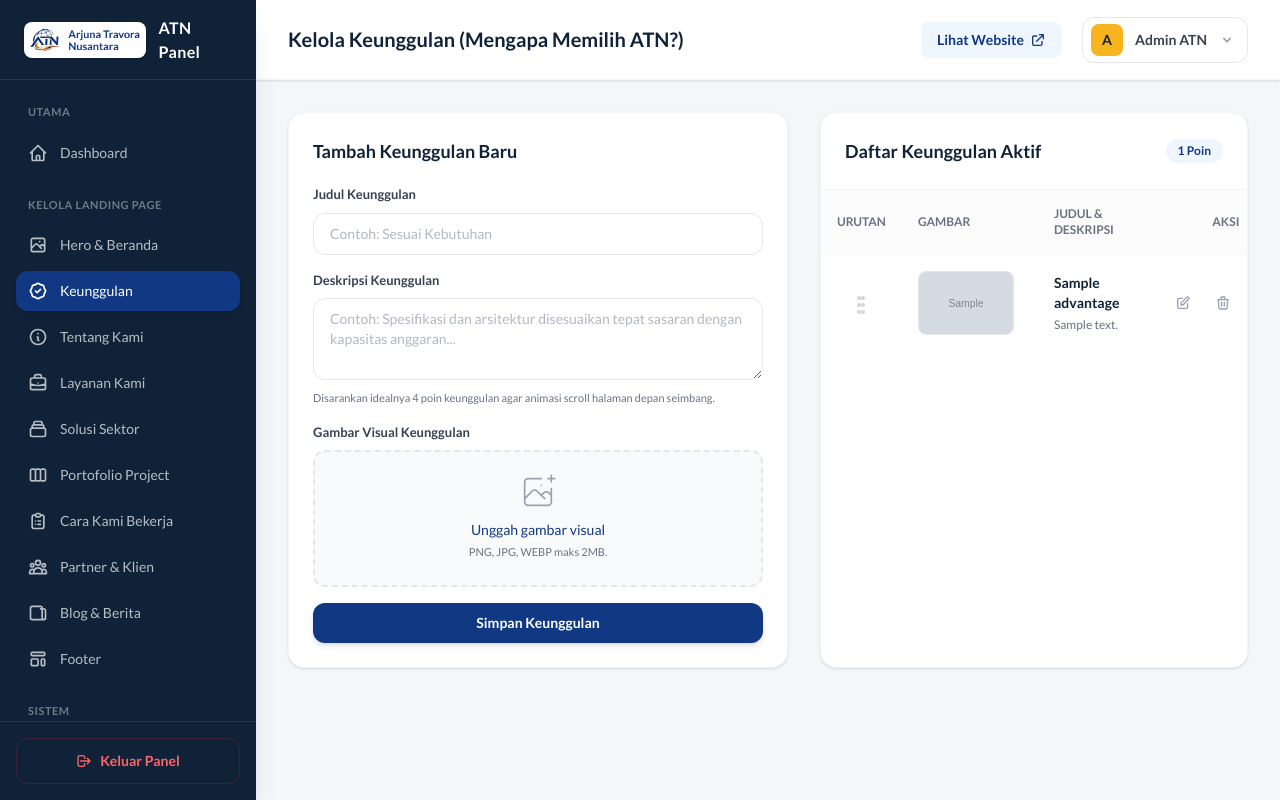
After one commit to fadlimaghfirli/ArjunaTravoraNusantara, a Laravel app: page /advantages in a window 1280 px wide. The commit adds this page. Run offline with Laravel 12, Linux system fonts and the light colour scheme; a user stored in the database is signed in; data comes from the database, SQL or seed files in the repository; tables that the repository leaves empty hold one stand-in row (values such as "Sample post"); grey boxes marked "Sample" are stand-in pictures; style sheets or scripts are compiled from the project's sources; some libraries are stand-ins or nearby versions.

Commit message:
Tambah modul section keunggulan

```diff
--- /dev/null
+++ b/app/Http/Controllers/AdvantageController.php
@@ -0,0 +1,85 @@
+<?php
+
+namespace App\Http\Controllers;
+
+use App\Models\Advantage;
+use Illuminate\Http\Request;
+use Illuminate\Support\Facades\Storage;
+
+class AdvantageController extends Controller
+{
+    public function index()
+    {
+        $advantages = Advantage::orderBy('sort_order', 'asc')->get();
+        return view('admin.advantages.index', compact('advantages'));
+    }
+
+    public function store(Request $request)
+    {
+        $request->validate([
+            'title' => 'required|string|max:120',
+            'description' => 'required|string|max:350',
+            'image' => 'required|image|mimes:jpeg,png,jpg,webp|max:2048',
+        ]);
+
+        $lastOrder = Advantage::max('sort_order') ?? 0;
+        $imagePath = $request->file('image')->store('advantages', 'public');
+
+        Advantage::create([
+            'title' => $request->title,
+            'description' => $request->description,
+            'image' => $imagePath,
+            'is_active' => true,
+            'sort_order' => $lastOrder + 1,
+        ]);
+
+        return back()->with('success', 'Poin keunggulan berhasil ditambahkan!');
+    }
+
+    public function update(Request $request, Advantage $advantage)
+    {
+        $request->validate([
+            'title' => 'required|string|max:120',
+            'description' => 'required|string|max:350',
+            'image' => 'nullable|image|mimes:jpeg,png,jpg,webp|max:2048',
+        ]);
+
+        $data = $request->only(['title', 'description']);
+
+        if ($request->hasFile('image')) {
+            if (Storage::disk('public')->exists($advantage->image)) {
+                Storage::disk('public')->delete($advantage->image);
+            }
+            $data['image'] = $request->file('image')->store('advantages', 'public');
+        }
+
+        $advantage->update($data);
+
+        return back()->with('success', 'Poin keunggulan berhasil diperbarui!');
+    }
+
+    public function reorder(Request $request)
+    {
+        $request->validate([
+            'order' => 'required|array',
+            'order.*' => 'integer|exists:advantages,id',
+        ]);
+
+        foreach ($request->order as $index => $id) {
+            Advantage::where('id', $id)->update(['sort_order' => $index]);
+        }
+
+        return response()->json(['success' => true]);
+    }
+
+    public function destroy(Advantage $advantage)
+    {
+        if (Storage::disk('public')->exists($advantage->image)) {
+            Storage::disk('public')->delete($advantage->image);
+        }
+
+        $advantage->delete();
+
+        return back()->with('success', 'Poin keunggulan berhasil dihapus!');
+    }
+}
--- /dev/null
+++ b/app/Models/Advantage.php
@@ -0,0 +1,19 @@
+<?php
+
+namespace App\Models;
+
+use Illuminate\Database\Eloquent\Factories\HasFactory;
+use Illuminate\Database\Eloquent\Model;
+
+class Advantage extends Model
+{
+    use HasFactory;
+
+    protected $fillable = [
+        'title',
+        'description',
+        'image',
+        'is_active',
+        'sort_order',
+    ];
+}
--- /dev/null
+++ b/resources/views/admin/advantages/index.blade.php
@@ -0,0 +1,251 @@
+<x-app-layout>
+    <x-slot name="header">
+        <h2 class="font-bold text-xl text-[#102238] leading-tight">
+            {{ __('Kelola Keunggulan (Mengapa Memilih ATN?)') }}
+        </h2>
+    </x-slot>
+
+    @if (session('success'))
+    <div class="mb-6 bg-emerald-50 border border-emerald-200 text-emerald-700 px-4 py-3 rounded-xl relative flex items-center gap-3">
+        <svg class="w-5 h-5" fill="none" stroke="currentColor" viewBox="0 0 24 24">
+            <path stroke-linecap="round" stroke-linejoin="round" stroke-width="2" d="M5 13l4 4L19 7"></path>
+        </svg>
+        <span class="font-medium text-sm">{{ session('success') }}</span>
+    </div>
+    @endif
+
+    <!-- Alpine Wrapper Utama -->
+    <div x-data="advantageManager()" class="grid grid-cols-1 xl:grid-cols-[500px_minmax(0,1fr)] gap-8">
+
+        <!-- PANEL KIRI (Form Tambah / Edit) -->
+        <div>
+            <div class="bg-white rounded-2xl border border-gray-100 shadow-sm p-6 sticky top-6 transition-all" :class="editMode ? 'ring-2 ring-[#F8B41C]' : ''">
+
+                <div class="flex justify-between items-center mb-5">
+                    <h3 class="text-lg font-bold text-[#102238]" x-text="editMode ? 'Edit Poin Keunggulan' : 'Tambah Keunggulan Baru'"></h3>
+                    <button type="button" x-show="editMode" @click="cancelEdit()" class="text-sm font-semibold text-red-500 hover:text-red-700 bg-red-50 px-3 py-1 rounded-lg transition-colors" x-cloak>Batal Edit</button>
+                </div>
+
+                <form :action="formAction" method="POST" enctype="multipart/form-data" class="space-y-4">
+                    @csrf
+                    <template x-if="editMode"><input type="hidden" name="_method" value="PUT"></template>
+
+                    <div>
+                        <label class="block text-[13px] font-bold text-gray-700 mb-2">Judul Keunggulan</label>
+                        <input type="text" name="title" x-model="formData.title" required placeholder="Contoh: Sesuai Kebutuhan"
+                            class="w-full rounded-xl border border-gray-200 px-4 py-2.5 text-sm focus:border-[#113883] focus:ring-1 focus:ring-[#113883] outline-none transition-all">
+                        @error('title') <span class="text-xs text-red-500 mt-1 block">{{ $message }}</span> @enderror
+                    </div>
+
+                    <div>
+                        <label class="block text-[13px] font-bold text-gray-700 mb-2">Deskripsi Keunggulan</label>
+                        <textarea name="description" x-model="formData.description" required rows="3" placeholder="Contoh: Spesifikasi dan arsitektur disesuaikan tepat sasaran dengan kapasitas anggaran..."
+                            class="w-full rounded-xl border border-gray-200 px-4 py-2.5 text-sm focus:border-[#113883] focus:ring-1 focus:ring-[#113883] outline-none transition-all"></textarea>
+                        <p class="text-[11px] text-gray-500 mt-1">Disarankan idealnya 4 poin keunggulan agar animasi scroll halaman depan seimbang.</p>
+                        @error('description') <span class="text-xs text-red-500 mt-1 block">{{ $message }}</span> @enderror
+                    </div>
+
+                    <!-- Gambar Visual Keunggulan -->
+                    <div>
+                        <label class="block text-[13px] font-bold text-gray-700 mb-2 mt-2">Gambar Visual Keunggulan</label>
+
+                        <div x-show="editMode && !fileName && existingImage" class="mb-3 relative rounded-xl overflow-hidden border border-gray-200 h-32 bg-gray-50 flex items-center justify-center" x-cloak>
+                            <img :src="existingImage" class="absolute inset-0 w-full h-full object-cover opacity-60">
+                            <span class="relative z-10 bg-white/90 text-xs font-bold px-3 py-1 rounded shadow-sm text-gray-700">Gambar Saat Ini</span>
+                        </div>
+
+                        <div class="mt-1 flex justify-center px-6 pt-5 pb-6 border-2 border-dashed rounded-xl transition-colors relative group" :class="isDragging ? 'border-[#113883] bg-blue-50' : 'border-gray-200 bg-gray-50 hover:border-[#113883]'"
+                            @dragover.prevent="isDragging = true" @dragleave.prevent="isDragging = false" @drop.prevent="handleDrop($event)">
+
+                            <label for="advantage-file-upload" class="absolute inset-0 w-full h-full cursor-pointer z-20"></label>
+
+                            <div class="space-y-1 text-center pointer-events-none z-10">
+                                <svg class="mx-auto h-10 w-10 transition-colors" :class="isDragging ? 'text-[#113883]' : 'text-gray-400 group-hover:text-[#113883]'" stroke="currentColor" fill="none" viewBox="0 0 48 48">
+                                    <path d="M28 8H12a4 4 0 00-4 4v20m32-12v8m0 0v8a4 4 0 01-4 4H12a4 4 0 01-4-4v-4m32-4l-3.172-3.172a4 4 0 00-5.656 0L28 28M8 32l9.172-9.172a4 4 0 015.656 0L28 28m0 0l4 4m4-24h8m-4-4v8m-12 4h.02" stroke-width="2"
+                                        stroke-linecap="round" stroke-linejoin="round" />
+                                </svg>
+                                <div class="flex text-sm text-gray-600 justify-center mt-2">
+                                    <span class="font-medium text-[#113883]" x-text="fileName ? fileName : (editMode ? 'Pilih gambar baru (opsional)' : 'Unggah gambar visual')"></span>
+                                </div>
+                                <p class="text-[11px] text-gray-500" x-show="!fileName">PNG, JPG, WEBP maks 2MB.</p>
+                            </div>
+                            <input id="advantage-file-upload" name="image" type="file" class="sr-only" accept="image/*" x-ref="fileInput" @change="handleFileSelect($event)" :required="!editMode">
+                        </div>
+                        @error('image') <span class="text-xs text-red-500 mt-1 block">{{ $message }}</span> @enderror
+                    </div>
+
+                    <button type="submit" class="w-full py-2.5 px-4 text-white text-sm font-bold rounded-xl transition-all shadow-md mt-2 flex justify-center items-center gap-2 cursor-pointer"
+                        :class="editMode ? 'bg-[#F8B41C] hover:bg-yellow-500 text-gray-900' : 'bg-[#113883] hover:bg-[#0c2a66]'">
+                        <svg x-show="editMode" class="w-4 h-4" fill="none" stroke="currentColor" viewBox="0 0 24 24">
+                            <path stroke-linecap="round" stroke-linejoin="round" stroke-width="2" d="M4 4v5h.582m15.356 2A8.001 8.001 0 004.582 9m0 0H9m11 11v-5h-.581m0 0a8.003 8.003 0 01-15.357-2m15.357 2H15"></path>
+                        </svg>
+                        <span x-text="editMode ? 'Perbarui Keunggulan' : 'Simpan Keunggulan'"></span>
+                    </button>
+                </form>
+            </div>
+        </div>
+
+        <!-- PANEL KANAN (Tabel Daftar Keunggulan & Sortable) -->
+        <div class="bg-white rounded-2xl border border-gray-100 shadow-sm overflow-hidden flex flex-col relative">
+
+            <div x-show="showReorderAlert" style="display: none;" class="absolute top-0 left-0 right-0 bg-emerald-500 text-white text-center py-2 text-sm font-bold z-10 transition-all" x-transition.opacity>
+                Urutan Keunggulan berhasil diperbarui!
+            </div>
+
+            <div class="p-6 border-b border-gray-100 flex justify-between items-center">
+                <h3 class="text-lg font-bold text-[#102238]">Daftar Keunggulan Aktif</h3>
+                <span class="bg-blue-50 text-[#113883] text-xs font-bold px-3 py-1 rounded-full">{{ $advantages->count() }} Poin</span>
+            </div>
+
+            <div class="overflow-x-auto flex-1 pb-16">
+                <table class="w-full text-sm text-left">
+                    <thead class="text-xs text-gray-500 uppercase bg-gray-50/50 border-b border-gray-100">
+                        <tr>
+                            <th class="px-4 py-4 font-bold text-center w-10">Urutan</th>
+                            <th class="px-4 py-4 font-bold">Gambar</th>
+                            <th class="px-6 py-4 font-bold">Judul & Deskripsi</th>
+                            <th class="px-6 py-4 font-bold text-right">Aksi</th>
+                        </tr>
+                    </thead>
+                    <tbody id="sortable-advantages" class="divide-y divide-gray-100">
+                        @forelse($advantages as $advantage)
+                        <tr class="hover:bg-gray-50/50 transition-colors bg-white group" data-id="{{ $advantage->id }}">
+
+                            <td class="px-4 py-4 text-center drag-handle cursor-grab active:cursor-grabbing text-gray-300 hover:text-gray-500 transition-colors">
+                                <svg class="w-6 h-6 mx-auto" fill="currentColor" viewBox="0 0 24 24">
+                                    <path d="M10 9a2 2 0 100-4 2 2 0 000 4zm0 7a2 2 0 100-4 2 2 0 000 4zm0 7a2 2 0 100-4 2 2 0 000 4zm4-14a2 2 0 100-4 2 2 0 000 4zm0 7a2 2 0 100-4 2 2 0 000 4zm0 7a2 2 0 100-4 2 2 0 000 4z" />
+                                </svg>
+                            </td>
+
+                            <td class="px-4 py-4 w-28">
+                                <div class="w-24 h-16 bg-gray-100 rounded-lg overflow-hidden border border-gray-200">
+                                    <img src="{{ asset('storage/' . $advantage->image) }}" alt="{{ $advantage->title }}" class="w-full h-full object-cover">
+                                </div>
+                            </td>
+
+                            <td class="px-6 py-4">
+                                <p class="font-bold text-[#102238]">{{ $advantage->title }}</p>
+                                <p class="text-xs text-gray-500 mt-1 line-clamp-2">{{ $advantage->description }}</p>
+                            </td>
+
+                            <td class="px-6 py-4 text-right">
+                                <div class="flex items-center justify-end gap-2">
+                                    <button type="button" @click="setEditMode({{ json_encode($advantage) }}, '{{ asset('storage/' . $advantage->image) }}')" class="text-gray-400 hover:text-blue-600 hover:bg-blue-50 p-2 rounded-lg transition-colors"
+                                        title="Edit">
+                                        <svg class="w-4 h-4" fill="none" stroke="currentColor" viewBox="0 0 24 24">
+                                            <path stroke-linecap="round" stroke-linejoin="round" stroke-width="2" d="M11 5H6a2 2 0 00-2 2v11a2 2 0 002 2h11a2 2 0 002-2v-5m-1.414-9.414a2 2 0 112.828 2.828L11.828 15H9v-2.828l8.586-8.586z"></path>
+                                        </svg>
+                                    </button>
+
+                                    <form action="{{ route('advantages.destroy', $advantage->id) }}" method="POST" class="inline-block" onsubmit="return confirm('Hapus poin keunggulan ini?');">
+                                        @csrf
+                                        @method('DELETE')
+                                        <button type="submit" class="text-gray-400 hover:text-red-600 hover:bg-red-50 p-2 rounded-lg transition-colors" title="Hapus">
+                                            <svg class="w-4 h-4" fill="none" stroke="currentColor" viewBox="0 0 24 24">
+                                                <path stroke-linecap="round" stroke-linejoin="round" stroke-width="2" d="M19 7l-.867 12.142A2 2 0 0116.138 21H7.862a2 2 0 01-1.995-1.858L5 7m5 4v6m4-6v6m1-10V4a1 1 0 00-1-1h-4a1 1 0 00-1 1v3M4 7h16">
+                                                </path>
+                                            </svg>
+                                        </button>
+                                    </form>
+                                </div>
+                            </td>
+                        </tr>
+                        @empty
+                        <tr>
+                            <td colspan="4" class="px-6 py-12 text-center text-gray-400">
+                                Belum ada data keunggulan. Silakan tambahkan di form sebelah kiri.
+                            </td>
+                        </tr>
+                        @endforelse
+                    </tbody>
+                </table>
+            </div>
+        </div>
+    </div>
+
+    <script src="https://cdn.jsdelivr.net/npm/sortablejs@latest/Sortable.min.js"></script>
+    <script>
+        document.addEventListener('alpine:init', () => {
+            Alpine.data('advantageManager', () => ({
+                editMode: false,
+                formAction: '{{ route("advantages.store") }}',
+                showReorderAlert: false,
+
+                formData: {
+                    title: @json(old('title', '')),
+                    description: @json(old('description', ''))
+                },
+
+                isDragging: false,
+                fileName: '',
+                existingImage: '',
+
+                init() {
+                    const tbody = document.getElementById('sortable-advantages');
+                    if (tbody) {
+                        Sortable.create(tbody, {
+                            handle: '.drag-handle',
+                            animation: 150,
+                            ghostClass: 'bg-blue-50',
+                            onEnd: () => {
+                                let order = Array.from(tbody.querySelectorAll('tr')).map(row => row.dataset.id);
+                                fetch('{{ route("advantages.reorder") }}', {
+                                    method: 'POST',
+                                    headers: {
+                                        'Content-Type': 'application/json',
+                                        'X-CSRF-TOKEN': document.querySelector('meta[name="csrf-token"]').content
+                                    },
+                                    body: JSON.stringify({ order: order })
+                                }).then(res => res.json())
+                                  .then(data => {
+                                      if (data.success) {
+                                          this.showReorderAlert = true;
+                                          setTimeout(() => this.showReorderAlert = false, 3000);
+                                      }
+                                  });
+                            }
+                        });
+                    }
+                },
+
+                handleDrop(e) {
+                    this.isDragging = false;
+                    const files = e.dataTransfer.files;
+                    if (files.length > 0) {
+                        this.$refs.fileInput.files = files;
+                        this.fileName = files[0].name;
+                    }
+                },
+
+                handleFileSelect(e) {
+                    const files = e.target.files;
+                    this.fileName = files.length > 0 ? files[0].name : '';
+                },
+
+                setEditMode(advantage, imageUrl) {
+                    this.editMode = true;
+                    this.formAction = `/advantages/${advantage.id}`;
+                    this.formData.title = advantage.title;
+                    this.formData.description = advantage.description;
+
+                    this.existingImage = imageUrl;
+                    this.fileName = '';
+                    if (this.$refs.fileInput) this.$refs.fileInput.value = '';
+
+                    document.querySelector('main')?.scrollTo({ top: 0, behavior: 'smooth' });
+                },
+
+                cancelEdit() {
+                    this.editMode = false;
+                    this.formAction = '{{ route("advantages.store") }}';
+                    this.formData.title = '';
+                    this.formData.description = '';
+
+                    this.existingImage = '';
+                    this.fileName = '';
+                    if (this.$refs.fileInput) this.$refs.fileInput.value = '';
+                }
+            }));
+        });
+    </script>
+</x-app-layout>
--- a/resources/views/layouts/sidebar.blade.php
+++ b/resources/views/layouts/sidebar.blade.php
@@ -35,7 +35,8 @@
             Hero & Beranda
         </a>
 
-        <a href="#" class="text-white/70 hover:bg-white/5 hover:text-white flex items-center gap-3 px-3 py-2.5 rounded-xl transition-all font-medium text-sm">
+        <a href="{{ route('advantages.index') }}"
+            class="{{ request()->routeIs('advantages.index') ? 'bg-[#113883] text-white shadow-md' : 'text-white/70 hover:bg-white/5 hover:text-white' }} flex items-center gap-3 px-3 py-2.5 rounded-xl transition-all font-medium text-sm">
             <svg class="w-5 h-5" fill="none" stroke="currentColor" viewBox="0 0 24 24">
                 <path stroke-linecap="round" stroke-linejoin="round" stroke-width="2"
                     d="M9 12l2 2 4-4M7.835 4.697a3.42 3.42 0 001.946-.806 3.42 3.42 0 014.438 0 3.42 3.42 0 001.946.806 3.42 3.42 0 013.138 3.138 3.42 3.42 0 00.806 1.946 3.42 3.42 0 010 4.438 3.42 3.42 0 00-.806 1.946 3.42 3.42 0 01-3.138 3.138 3.42 3.42 0 00-1.946.806 3.42 3.42 0 01-4.438 0 3.42 3.42 0 00-1.946-.806 3.42 3.42 0 01-3.138-3.138 3.42 3.42 0 00-.806-1.946 3.42 3.42 0 010-4.438 3.42 3.42 0 00.806-1.946 3.42 3.42 0 013.138-3.138z">
--- a/routes/web.php
+++ b/routes/web.php
@@ -7,6 +7,8 @@ use App\Http\Controllers\ProfileController;
 use App\Http\Controllers\SectorController;
 use App\Http\Controllers\ServiceController;
 use App\Http\Controllers\SettingController;
+use App\Http\Controllers\AdvantageController;
+use App\Models\Advantage;
 use App\Models\Client;
 use App\Models\Hero;
 use App\Models\Portfolio;
@@ -22,8 +24,9 @@ Route::get('/', function () {
     $setting = Setting::first() ?? new Setting();
     $services = Service::where('is_active', true)->orderBy('sort_order', 'asc')->get();
     $sectors = Sector::where('is_active', true)->orderBy('sort_order', 'asc')->get();
+    $advantages = Advantage::where('is_active', true)->orderBy('sort_order', 'asc')->get();
 
-    return view('welcome', compact('clients', 'portfolios', 'heroes', 'setting', 'services', 'sectors'));
+    return view('welcome', compact('clients', 'portfolios', 'heroes', 'setting', 'services', 'sectors', 'advantages'));
 });
 
 Route::get('/dashboard', function () {
@@ -73,6 +76,13 @@ Route::middleware('auth')->group(function () {
     Route::put('/sectors/{sector}', [SectorController::class, 'update'])->name('sectors.update');
     Route::post('/sectors/reorder', [SectorController::class, 'reorder'])->name('sectors.reorder');
     Route::delete('/sectors/{sector}', [SectorController::class, 'destroy'])->name('sectors.destroy');
+
+    // Keunggulan (Mengapa Memilih ATN)
+    Route::get('/advantages', [AdvantageController::class, 'index'])->name('advantages.index');
+    Route::post('/advantages', [AdvantageController::class, 'store'])->name('advantages.store');
+    Route::put('/advantages/{advantage}', [AdvantageController::class, 'update'])->name('advantages.update');
+    Route::post('/advantages/reorder', [AdvantageController::class, 'reorder'])->name('advantages.reorder');
+    Route::delete('/advantages/{advantage}', [AdvantageController::class, 'destroy'])->name('advantages.destroy');
 });
 
 require __DIR__ . '/auth.php';
```
Also changed, not shown: app/Http/Controllers/ClientController.php (+42 -9 lines), resources/views/welcome.blade.php (+18 -48 lines), database/migrations/2026_11_19_032610_create_advantages_table.php (added).
